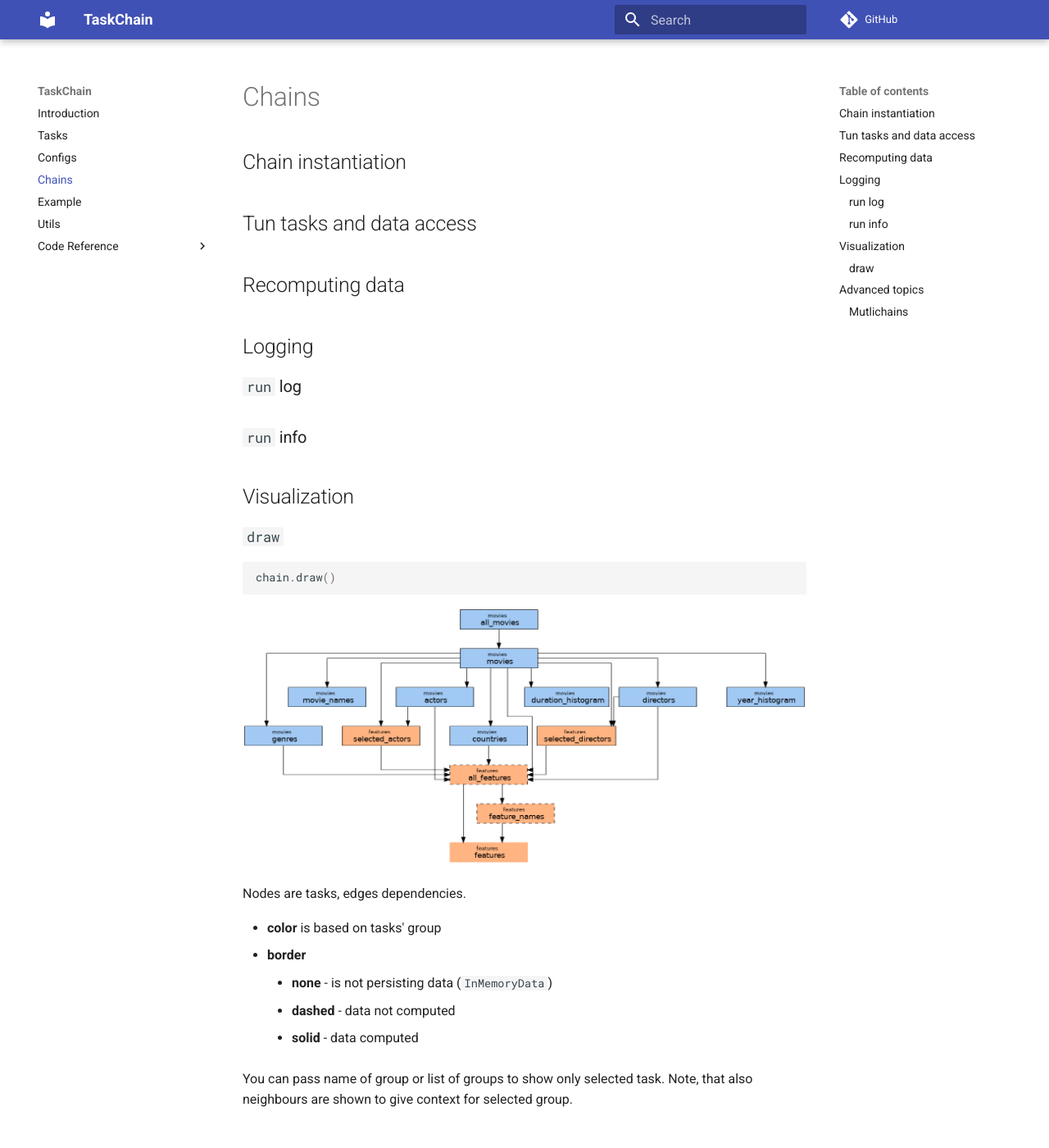
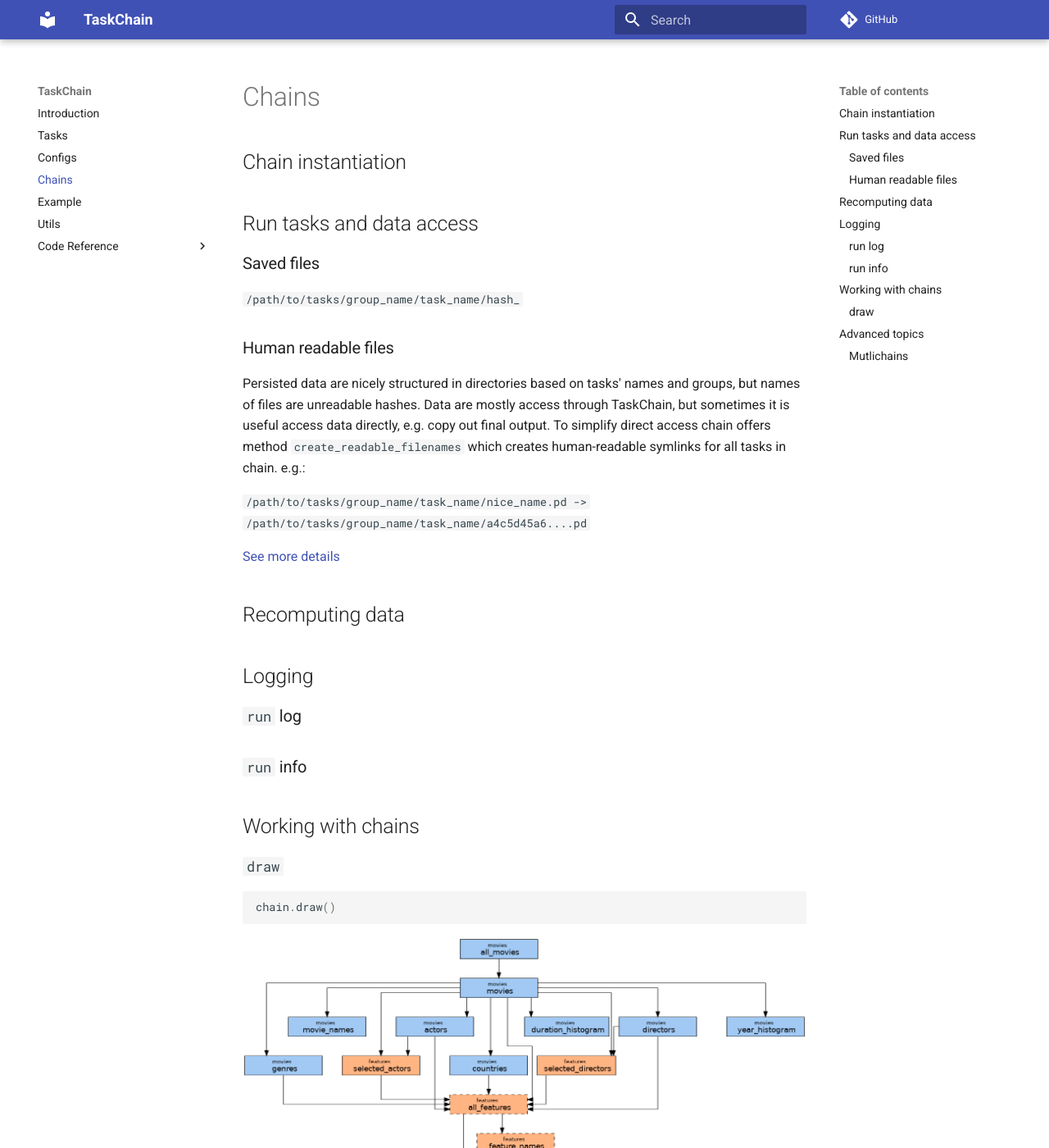
Before and after one commit to flowerchecker/taskchain, an MkDocs documentation site: the page built from docs/chains.md, in a window 1280 px wide and 1400 px high. Shown: the whole window at 82% size. Built offline with MkDocs 1.6.1 and Material for MkDocs 9.7.7, drawn with Linux system fonts in a browser that asks for light colours; comment, search, counter and statistics services are not loaded.

Commit message:
improve create_readable_filenames   - config name as default   - better verbose output   - refactoring

```diff
--- a/docs/chains.md
+++ b/docs/chains.md
@@ -4,7 +4,24 @@
 ## Chain instantiation
 
 
-## Tun tasks and data access
+## Run tasks and data access
+
+
+### Saved files
+
+`/path/to/tasks/group_name/task_name/hash_`
+
+### Human readable files
+
+Persisted data are nicely structured in directories based on tasks' names and groups,
+but names of files are unreadable hashes.
+Data are mostly access through TaskChain, but sometimes it is useful access data directly, e.g. copy out final output.
+To simplify direct access chain offers method `create_readable_filenames`
+which creates human-readable symlinks for all tasks in chain. e.g.:
+
+`/path/to/tasks/group_name/task_name/nice_name.pd -> /path/to/tasks/group_name/task_name/a4c5d45a6....pd`
+
+[See more details](/code/chain#taskchain.task.chain.Chain.create_readable_filenames)
 
 
 ## Recomputing data
@@ -17,7 +34,7 @@
 ### `run` info
 
 
-## Visualization
+## Working with chains
 
 ### `draw`
 
```
Also changed, not shown: README.md (+3 -0 lines), 2 other files.
